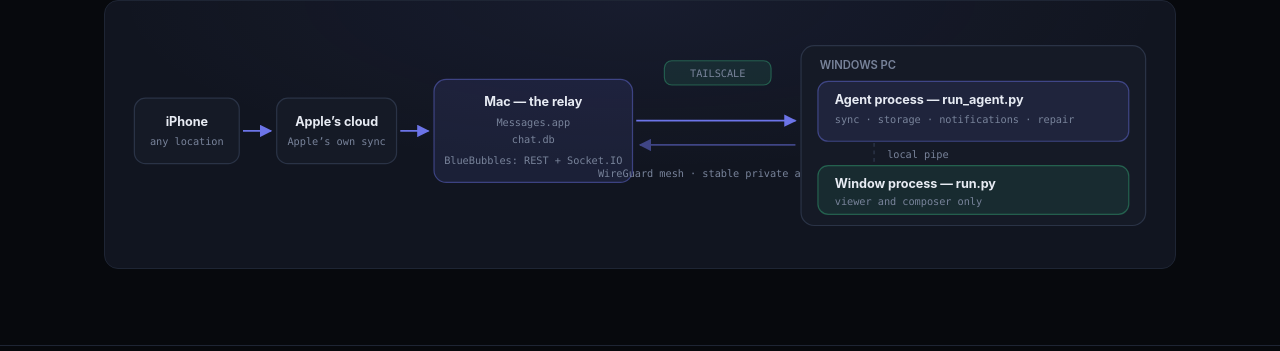
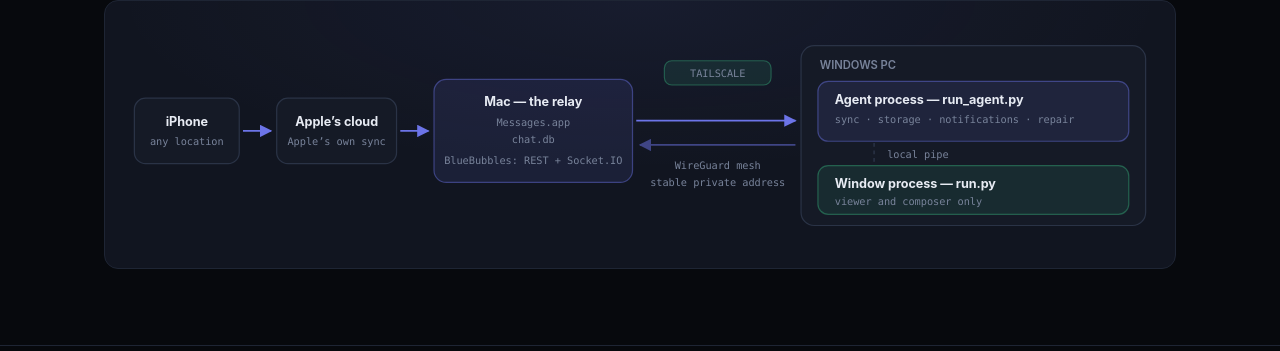
Before and after one commit to crypto-frog/jrl-messages, a Jekyll site: the page built from docs/architecture.html, in a window 1280 px wide and 900 px high, scrolled down 965 px. Shown: the part 101-452 px from the top of the window. Built offline with Jekyll 4.4.1, drawn with Linux system fonts in a browser that asks for light colours.

Commit message:
Docs: fix two SVG label overflows on the architecture page
The tunnel caption ran under the Windows PC panel, and the tail-audit
label overflowed its band. Split the caption over two lines and widen
the band to fit its text.

Co-Authored-By: Claude Opus 5 (1M context) <noreply@anthropic.com>

```diff
--- a/docs/architecture.html
+++ b/docs/architecture.html
@@ -78,7 +78,8 @@ blurb: How JRL Messages is built and why — the two-process split, the reconcil
         <path class="dg-flow" d="M716 126 H550" marker-end="url(#a1)" opacity=".5"></path>
         <rect x="576" y="36" width="114" height="26" rx="8" fill="rgba(62,207,142,.1)" stroke="rgba(62,207,142,.36)" stroke-width="1.2"></rect>
         <text class="dg-sub" x="633" y="53" text-anchor="middle" fill="#3ecf8e">TAILSCALE</text>
-        <text class="dg-sub" x="633" y="160" text-anchor="middle">WireGuard mesh &middot; stable private address</text>
+        <text class="dg-sub" x="633" y="152" text-anchor="middle">WireGuard mesh</text>
+        <text class="dg-sub" x="633" y="170" text-anchor="middle">stable private address</text>
 
         <rect class="dg-node" x="722" y="20" width="368" height="192" rx="14"></rect>
         <text class="dg-label" x="742" y="45">WINDOWS PC</text>
@@ -292,8 +293,8 @@ blurb: How JRL Messages is built and why — the two-process split, the reconcil
         <text class="dg-sub" x="545" y="180" text-anchor="middle">chat.db ROWID &mdash; integral, so a window can never be re-paginated wrongly</text>
 
         <!-- lane 3: audits -->
-        <rect x="740" y="200" width="320" height="40" rx="9" fill="rgba(62,207,142,.09)" stroke="rgba(62,207,142,.36)" stroke-width="1.3"></rect>
-        <text class="dg-sub" x="900" y="225" text-anchor="middle" fill="#3ecf8e">TAIL AUDIT &mdash; newest 200 rows, re-read continuously</text>
+        <rect x="682" y="200" width="378" height="40" rx="9" fill="rgba(62,207,142,.09)" stroke="rgba(62,207,142,.36)" stroke-width="1.3"></rect>
+        <text class="dg-sub" x="871" y="225" text-anchor="middle" fill="#3ecf8e">TAIL AUDIT &mdash; newest 200 rows, re-read continuously</text>
 
         <rect x="300" y="250" width="760" height="40" rx="9" fill="rgba(224,163,62,.09)" stroke="rgba(224,163,62,.34)" stroke-width="1.3"></rect>
         <text class="dg-sub" x="680" y="275" text-anchor="middle" fill="#e0a33e">DEEP AUDIT &mdash; 24-hour wall-clock repair window</text>
```
